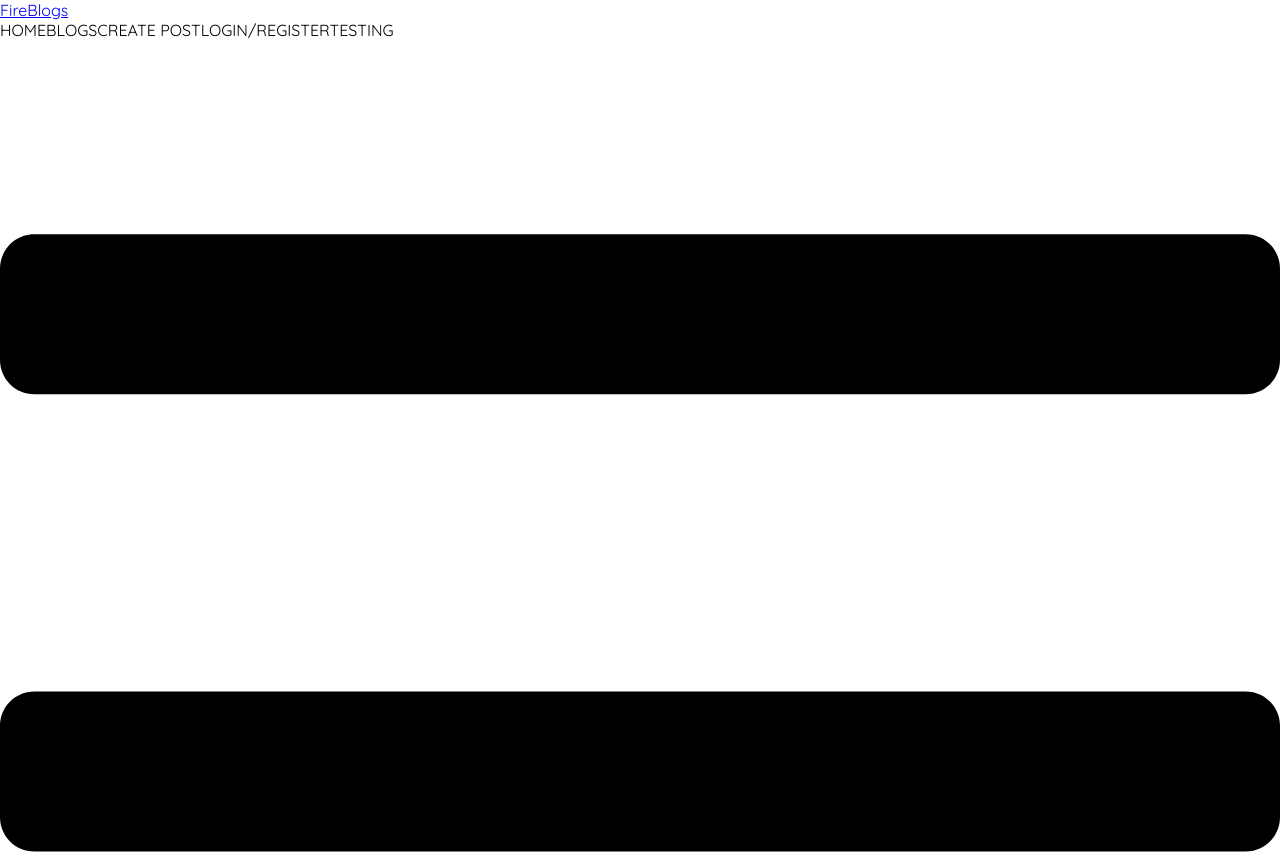
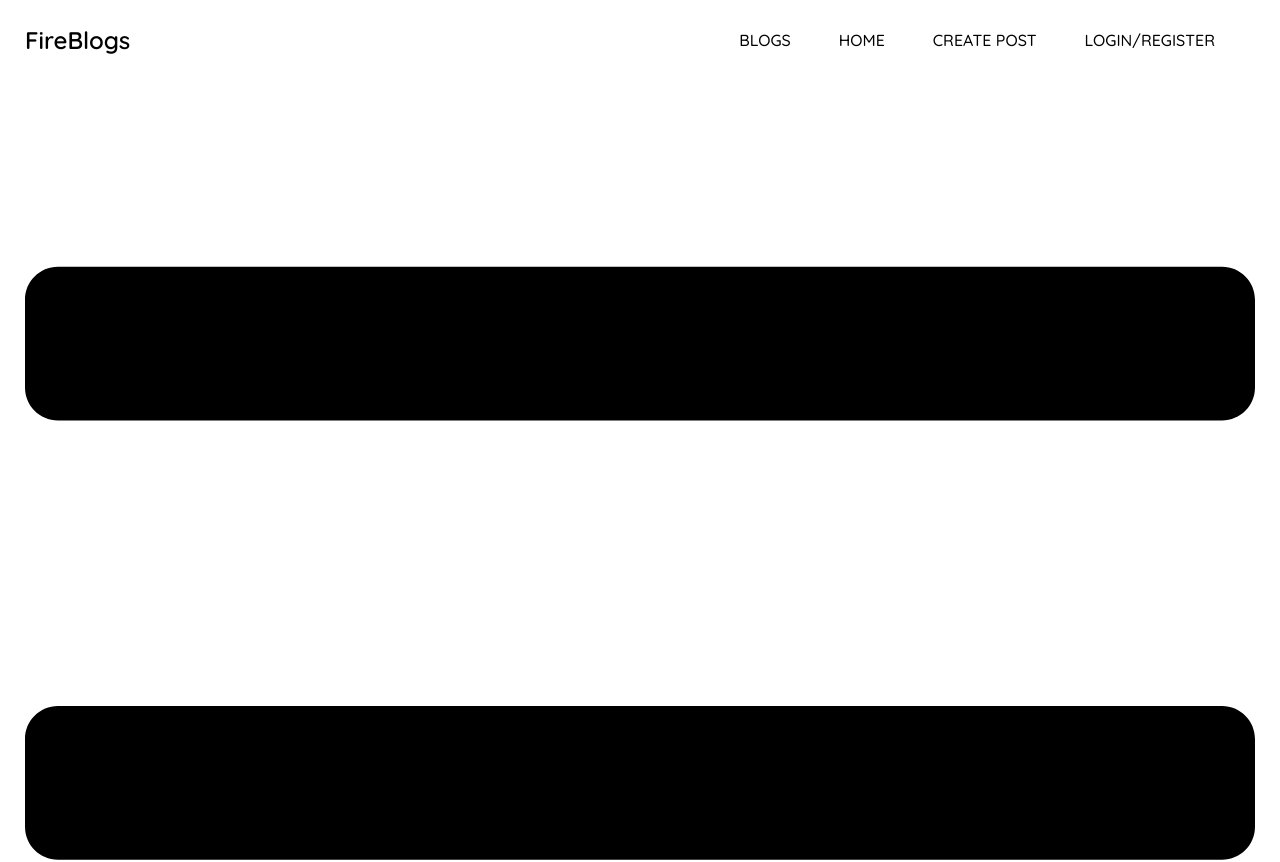
Before and after one commit to lkmSasanga/fireblog, a Vue app: page / in a window 1280 px wide. Shown: the top 862 px of the page. Built offline with nearby package versions, Linux system fonts and the light colour scheme; what vue2-editor would draw is missing.

Commit message:
nev bar styles added rel to web view

```diff
--- a/src/App.vue
+++ b/src/App.vue
@@ -1,7 +1,7 @@
 <template>
   <div class="app-wrapper">
     <div class="app">
-      <navigation/>
+      <Navigation/>
       <router-view />
     </div>
   </div>
--- a/src/components/Navigation.vue
+++ b/src/components/Navigation.vue
@@ -3,20 +3,19 @@
     <nav class="container">
       <div class="branding">
         <router-link class="header" :to="{ name: 'Home' }"
-          >FireBlogs</router-link
-        >
+          >FireBlogs
+        </router-link>
       </div>
       <div class="nav-links">
         <ul>
+          <router-link class="link" to="#">Blogs</router-link>
           <router-link class="link" to="#">Home</router-link>
-          <router-link class="link" to="#">Blogs</router-link>
           <router-link class="link" to="#">Create Post</router-link>
           <router-link class="link" to="#">Login/Register</router-link>
-          <router-link class="link" to="#">testing</router-link>
         </ul>
       </div>
     </nav>
-    <menuIcon />
+    <menuIcon class="menu-icon"/>
     <transition name="mobile-nav">
       <ul>
         <router-link class="link" to="#">Home</router-link>
@@ -39,4 +38,58 @@ export default {
 };
 </script>
 
-<style lang="scss" scoped></style>
+<style lang="scss" scoped>
+header {
+  background-color: #fff;
+  padding: 0 25px;
+  box-shadow: 0 4px 6px -1px rgba(0, 0, 0, 0.1), 0 2px 4px -1px rgba(0, 0, 0, 0.06);
+  z-index: 99;
+
+  .link {
+    font-weight: 500;
+    padding: 0 8px;
+    transition: 0.3s color ease;
+
+    &:hover {
+      color: #1eb8b8;
+    }
+  }
+
+  nav {
+    display: flex;
+    padding: 25px 0;
+
+    .branding {
+      display: flex;
+      align-items: center;
+
+      .header{
+        font-weight: 600;
+        font-size: 24px;
+        color: #000;
+        text-decoration: none;
+      }
+    }
+    .nav-links {
+      position: relative;
+      display: flex;
+      flex: 1;
+      align-items: center;
+      justify-content: flex-end;
+
+      ul {
+        margin-right: 32px;
+
+        .link {
+          margin-right: 32px;
+        }
+
+        .link:last-child {
+          margin-right: 0;
+        }
+      }
+    }
+  }
+}
+
+</style>
--- a/vue.config.js
+++ b/vue.config.js
@@ -11,13 +11,13 @@ module.exports = {
       .use("vue-svg-loader")
       .loader("vue-svg-loader");
   },
-  configureWebpack: {
-    devServer: {
-      port: 3000,
-      // https://github.com/vuejs-templates/webpack/issues/378
-      watchOptions: {
-        poll: true,
-      },
-    },
-  }
+  // configureWebpack: {
+  //   devServer: {
+  //     port: 3000,
+  //     // https://github.com/vuejs-templates/webpack/issues/378
+  //     watchOptions: {
+  //       poll: true,
+  //     },
+  //   },
+  // }
 };
```
